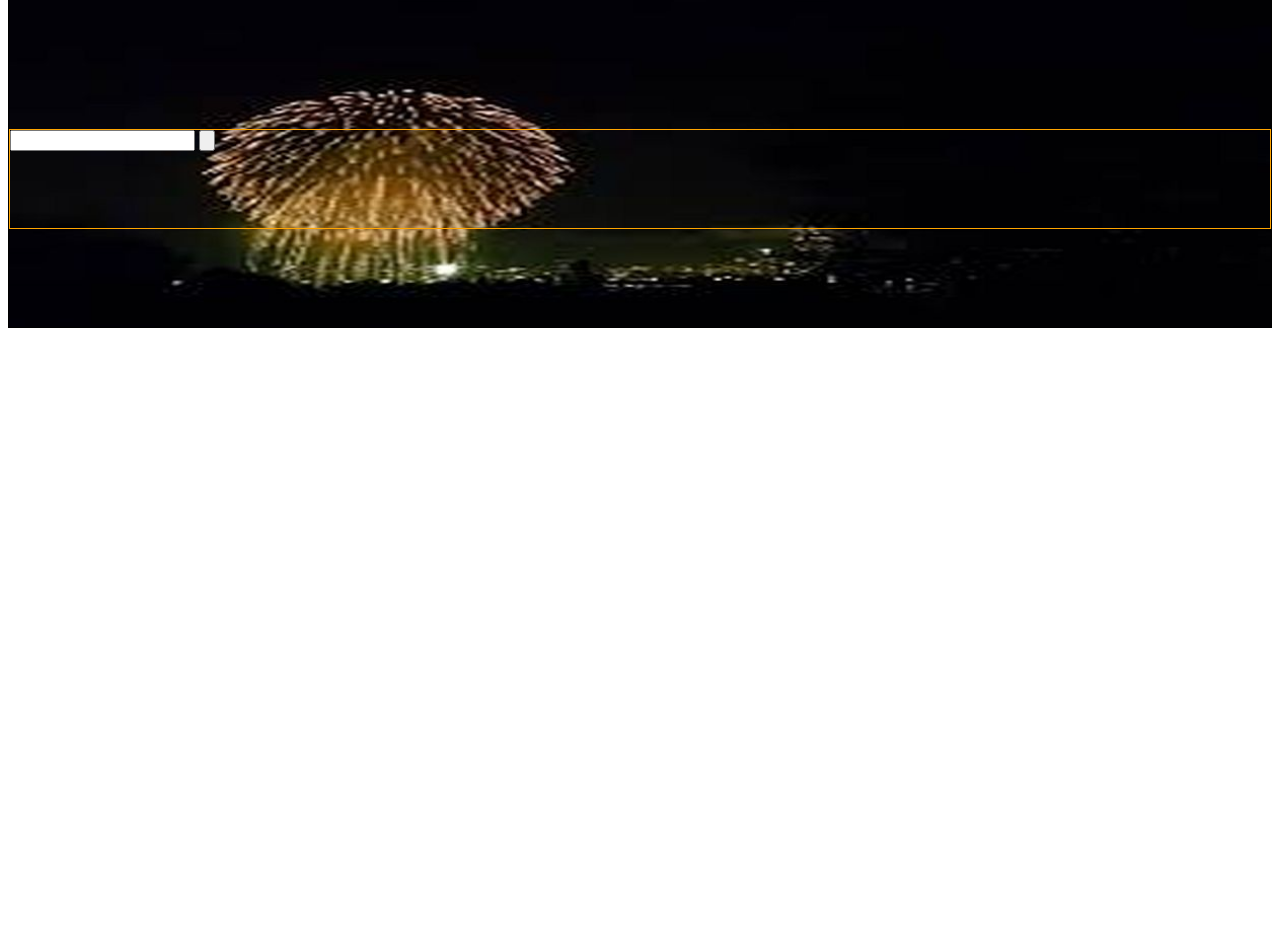
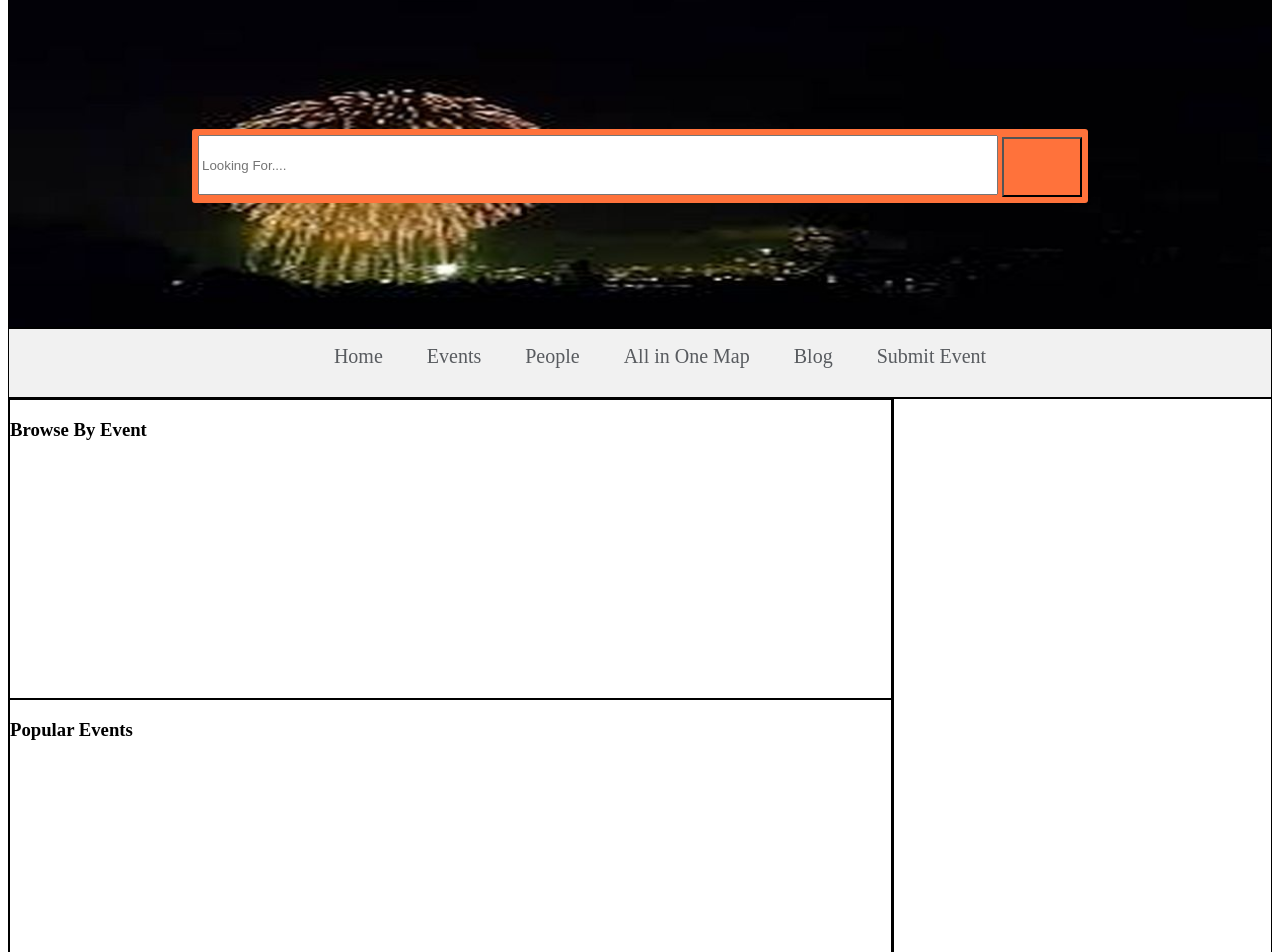
Before and after one commit to rakimdevcraig/comedyevents, a website: page index2.html in a window 1280 px wide. Shown: the part 160-1112 px from the top of the page. Before the commit the page ends 800 px from the top, so only its background shows below. Drawn offline with Linux system fonts and the light colour scheme; no server answers.

Commit message:
made progress

```diff
--- a/index2.html
+++ b/index2.html
@@ -22,12 +22,37 @@
   </nav>
   <section class="hero">
   <section class="heroSearch">
-    <form class="" action="index.html" method="post">
-      <input type="text" name="" value="">
-      <input type="submit" name="" value="">
+    <form class="form" action="index.html" method="post">
+      <input class="input" type="text" name="" value="" placeholder="Looking For....">
+      <input class = submitButton type="submit" name="" value="">
     </form>
   </section>
   </section>
+  <section class="midMenu">
+    <ul>
+      <li><a href="#">Home</a></li>
+      <li><a href="#">Events</a></li>
+      <li><a href="#">People</a></li>
+      <li><a href="#">All in One Map</a></li>
+      <li><a href="#">Blog</a></li>
+      <li><a href="#">Submit Event</a></li>
+    </ul>
+  </section>
+  <section class="midLeftContainer">
+    <section class="browse">
+      <h1>Browse By Event</h1>
+    </section>
+    <section class="popularEvents">
+      <h1>Popular Events</h1>
+    </section>
+    <section class="events">
+
+    </section>
+  </section>
+  <section class="rightSide">
+
+  </section>
+
 </body>
 <script type="text/javascript" src="main.js"></script>
 </html>
--- a/style2.css
+++ b/style2.css
@@ -68,6 +68,101 @@ i.fas.fa-plus{
 .heroSearch{
   width: 100%;
   height: 100px;
-  border: 1px solid orange;
   margin-top: 200px;
+  display: block;
+  text-align: center;
 }
+
+.form{
+  display: inline-block;
+  margin: auto;
+  background: none repeat scroll 0 0 #ff723b;
+  padding: 6px;
+  border-radius: 3px;
+}
+.input{
+  width: 800px;
+  height: 60px;
+}
+
+.submitButton{
+  height: 60px;
+  padding-top: 19px;
+  padding-bottom: 25px;
+  padding-left: 70px;
+  background: no-repeat center 8px #ff723b;
+}
+
+/*Hero End  */
+
+/* Middle menu */
+
+.midMenu{
+  float: left;
+  width: 100%;
+  height: 70px;
+  border: 1px solid black;
+  background-color: #F1F1F1;
+  text-align: center;
+}
+
+.midMenu ul li{
+  display: inline;
+  margin: 20px;
+  border-right: 1px #585b5f;
+}
+
+.midMenu ul li a{
+  text-decoration: none;
+  color: #585b5f;
+  font-size: 20px;
+}
+/* End mid menu */
+
+/*leftcontainer  */
+
+.midLeftContainer{
+  width: 70%;
+  height: 1200px;
+  border: 1px solid black;
+  float: left;
+}
+
+/*leftcontainer end  */
+
+/*rightside  */
+
+.rightSide{
+  float: left;
+  width: 30%;
+  height: 1200px;
+  border: 1px solid black;
+}
+/* rightside */
+
+/* browse */
+.browse{
+  float: left;
+  height: 300px;
+  width: 100%;
+  border: 1px solid black;
+}
+
+/* browse end */
+
+/* popularevents */
+.popularEvents{
+  float: left;
+  height: 300px;
+  width: 100%;
+  border: 1px solid black;
+}
+/*popularEvents  */
+
+/*events  */
+.events{
+    float: left;
+    height: 300px;
+    width: 100%;
+    border: 1px solid black;
+}
```
Also changed, not shown: 2 other files.
